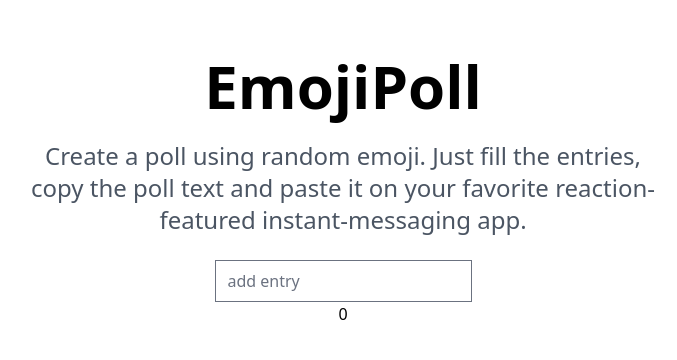
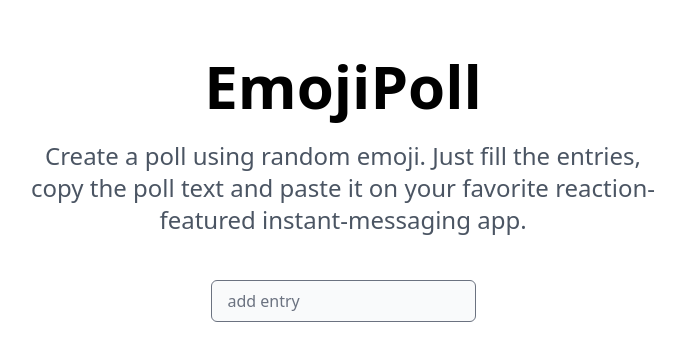
Before and after one commit to jacksalici/emojipoll, a Vue app in the folder emoji-poll/: page / in a window 1280 px wide. Shown: the top 360 px of the page, without its empty margins (297-974 px from the left). Built offline with nearby package versions, Linux system fonts and the light colour scheme; the HTML template or start-up script is replaced by a standard one.

Commit message:
emoji polling!

```diff
--- a/emoji-poll/src/components/Poll.vue
+++ b/emoji-poll/src/components/Poll.vue
@@ -8,20 +8,29 @@
 
         data(){
             return{
-                count:0,
-                tasks:[
-
-                ],
+                tasks:{},
                 task:"",
+                count:0
             }
         },
 
         methods: {
                     addEntry(){
+                        const dict = {desc: this.task, emoji:""}
                         this.count++
-                        this.tasks.push(this.task);
+                        this.getEmoji(this.count)
+                        this.tasks[this.count]= dict;
                         this.task=""
                     },
+
+                    getEmoji(i){
+                        fetch("http://emoji.deta.dev/random/")
+                        .then(response => response.json())
+                        .then(data => {
+                            console.log(data[0])
+                            this.tasks[i]["emoji"]=data[0]
+                            });
+                    }
 
                 }
 
@@ -31,12 +40,26 @@
 
 <template>
     <div>
-        <form @submit.prevent="addEntry">
-            <input placeholder="add entry" v-model="task">
-        </form>
 
-        <h1>{{count}}</h1>
-        <p v-for="(task, index) in tasks" :key="index">{{task}}</p>
+        <table class="min-w-full border-gray-300">
+            <tr v-for="(task, index) in tasks" :key="index">
+                <td class="whitespace-nowrap px-3 py-4 text-sm">
+                    {{task.emoji}}
+                </td>
+
+                <td class="whitespace-nowrap px-3 py-4 text-sm">
+                    {{task.desc}}
+                </td>
+
+
+            </tr>
+
+
+        </table>
+
+        <form class="flex w-full max-w-md flex-col items-center space-y-3 sm:flex-row sm:space-y-0 sm:space-x-3 my-5" @submit.prevent="addEntry">
+        <input type='text' class="w-full rounded-md border bg-gray-50 px-4 py-2 focus:outline-none focus:ring-2 focus:ring-blue-500 disabled:cursor-not-allowed disabled:opacity-50" placeholder="add entry" v-model="task">
+      </form>
     </div>
 
 </template>
```
